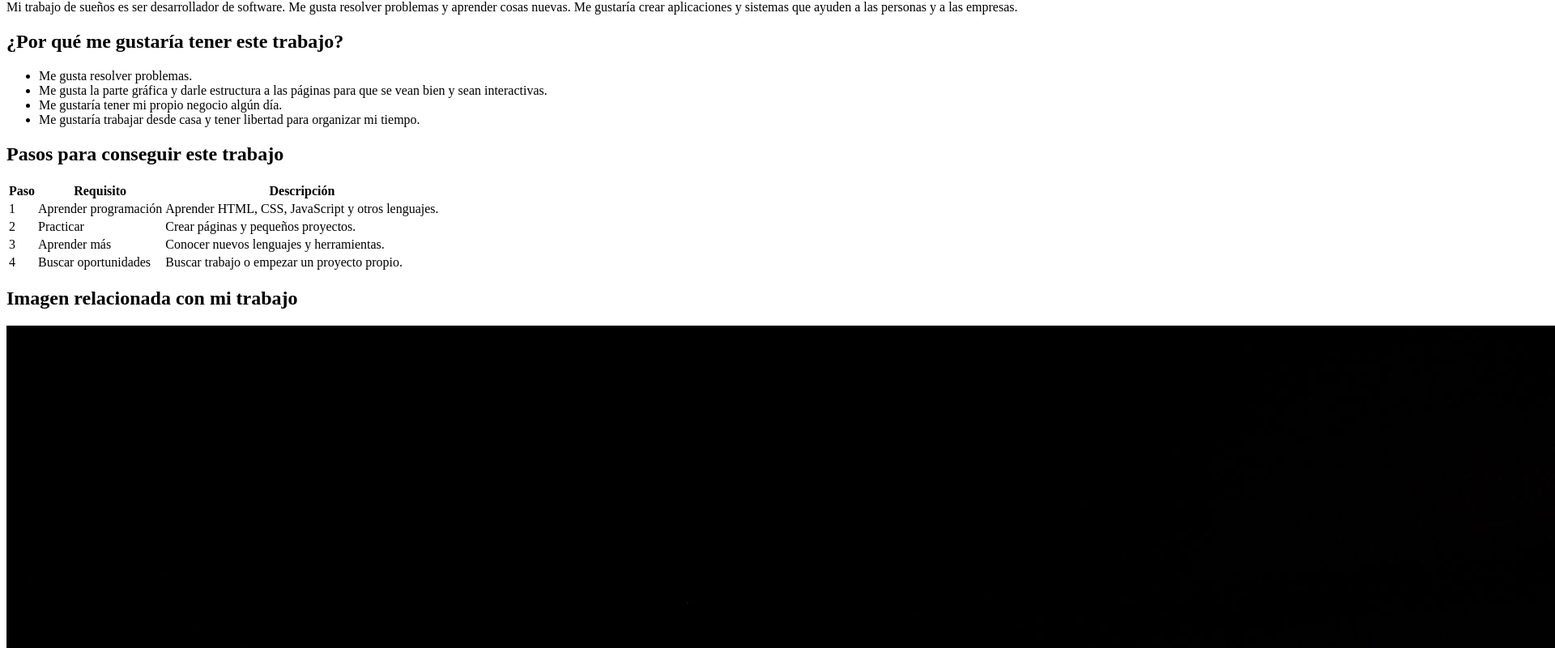
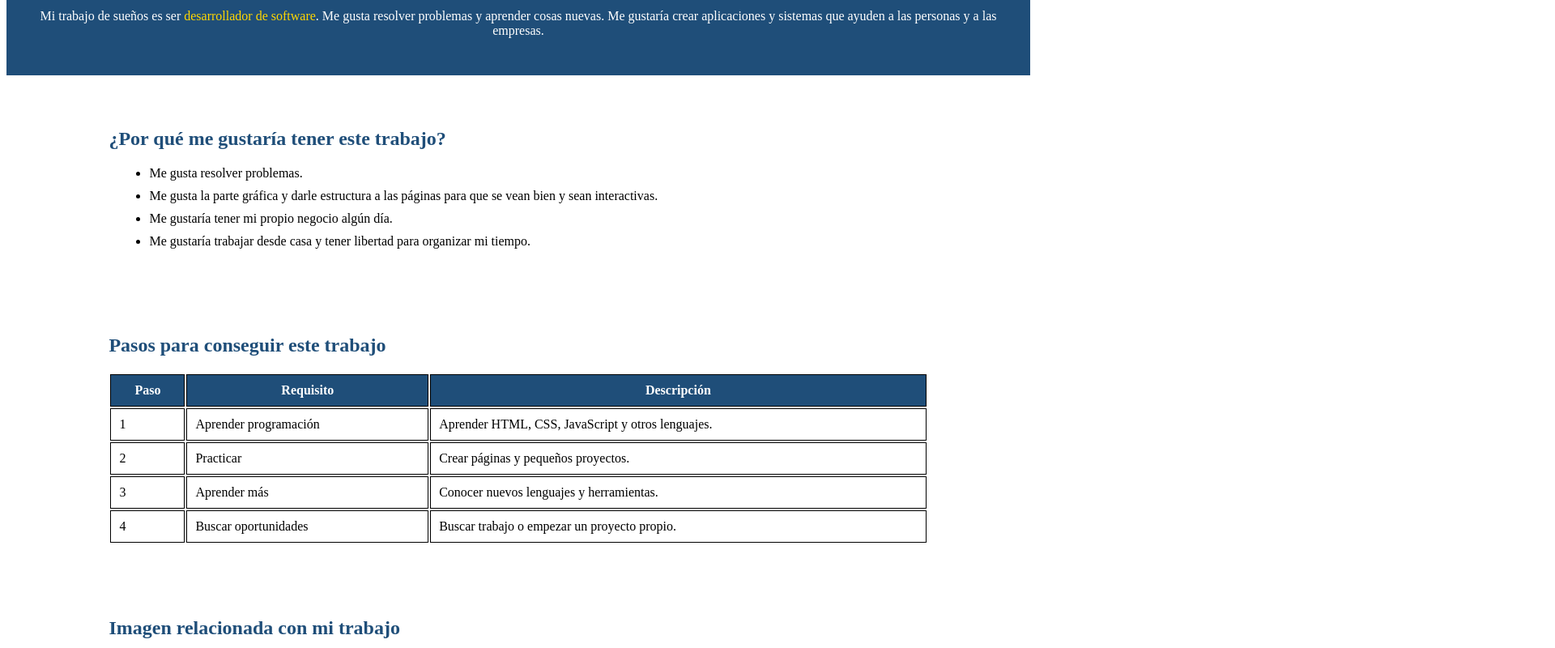
Before and after one commit to ezehere99-svg/Mi-trabajo-de-sue-os, a plain HTML site: page index.html in a window 1280 px wide. Shown: the part 80-880 px from the top of the page at 81% size, 1920 px wide, since content can reach past the window. Drawn offline with Linux system fonts and the light colour scheme.

Commit message:
Update estilos.css

````diff
--- a/estilos.css
+++ b/estilos.css
@@ -1,100 +1,62 @@
+```css
+body {
+    background: darkblue;
+    color: #222222;
+    font-family: Arial, sans-serif;
+    margin: 0;
+    padding: 20px;
+}
 
-<!DOCTYPE html>
-<html lang="es">
+#encabezado {
+    background: #1f4e79;
+    color: white;
+    text-align: center;
+    padding: 30px;
+    margin-bottom: 20px;
+}
 
-<head>
-    <meta charset="UTF-8">
-    <meta name="viewport" content="width=device-width, initial-scale=1.0">
+#encabezado h1 {
+    margin: 0;
+}
 
-    <title>Mi trabajo de sueños</title>
+span {
+    color: #ffd700;
+}
 
-    <link rel="stylesheet" href="estilos.css">
-</head>
+.seccion {
+    background: white;
+    width: 80%;
+    margin: 20px auto;
+    padding: 25px;
+}
 
-<body>
+.seccion h2 {
+    color: #1f4e79;
+}
 
-    <div id="encabezado">
+li {
+    margin: 10px;
+}
 
-        <h1>Mi trabajo de sueños</h1>
+img {
+    width: 500px;
+    height: 300px;
+    display: block;
+    margin: 20px auto;
+}
 
-        <p>
-            Mi trabajo de sueños es ser
-            <span>desarrollador de software</span>.
-            Me gusta resolver problemas y aprender cosas nuevas.
-            Me gustaría crear aplicaciones y sistemas que ayuden
-            a las personas y a las empresas.
-        </p>
+table {
+    width: 100%;
+    margin-top: 20px;
+}
 
-    </div>
+th, td {
+    border: 1px solid black;
+    padding: 10px;
+}
 
-
-    <div class="seccion">
-
-        <h2>¿Por qué me gustaría tener este trabajo?</h2>
-
-        <ul>
-            <li>Me gusta resolver problemas.</li>
-
-            <li>Me gusta la parte gráfica y darle estructura a las páginas para que se vean bien y sean interactivas.</li>
-
-            <li>Me gustaría tener mi propio negocio algún día.</li>
-
-            <li>Me gustaría trabajar desde casa y tener libertad para organizar mi tiempo.</li>
-        </ul>
-
-    </div>
-
-
-    <div class="seccion">
-
-        <h2>Pasos para conseguir este trabajo</h2>
-
-        <table>
-
-            <tr>
-                <th>Paso</th>
-                <th>Requisito</th>
-                <th>Descripción</th>
-            </tr>
-
-            <tr>
-                <td>1</td>
-                <td>Aprender programación</td>
-                <td>Aprender HTML, CSS, JavaScript y otros lenguajes.</td>
-            </tr>
-
-            <tr>
-                <td>2</td>
-                <td>Practicar</td>
-                <td>Crear páginas y pequeños proyectos.</td>
-            </tr>
-
-            <tr>
-                <td>3</td>
-                <td>Aprender más</td>
-                <td>Conocer nuevos lenguajes y herramientas.</td>
-            </tr>
-
-            <tr>
-                <td>4</td>
-                <td>Buscar oportunidades</td>
-                <td>Buscar trabajo o empezar un proyecto propio.</td>
-            </tr>
-
-        </table>
-
-    </div>
-
-
-    <div class="seccion">
-
-        <h2>Imagen relacionada con mi trabajo</h2>
-
-        <img src="pexels-cesar-gaviria-232160-36571389.jpg" alt="Persona programando">
-
-    </div>
-
-</body>
-
-</html>
+th {
+    background: #1f4e79;
+    color: white;
+}
 ```
````
